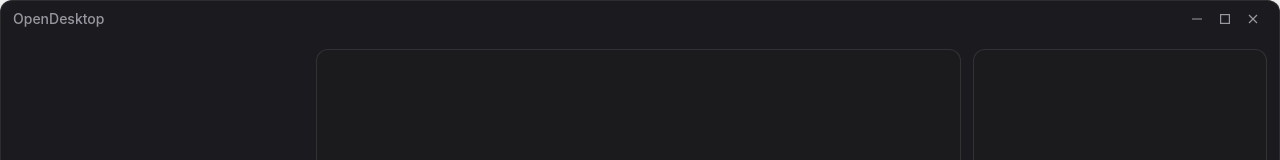
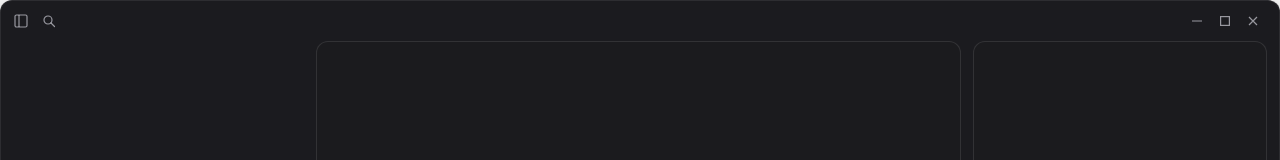
Before and after one commit to Bedirhandd/OpenDesktop, a Svelte app: page / in a window 1280 px wide. Shown: the top 160 px of the page. Built offline with nearby package versions, Linux system fonts and the light colour scheme.

Commit message:
feat(shell): add title bar toolbar buttons with corner-aligned placement
Replace the OpenDesktop label with placeholder sidebar and search controls, inset to nest in the window corner, and balance title bar vertical padding.

```diff
--- a/src/renderer/src/App.svelte
+++ b/src/renderer/src/App.svelte
@@ -75,7 +75,7 @@
 >
   <TitleBar {maximized} />
 
-  <main bind:clientWidth={layoutWidth} class="flex flex-1 p-3 min-block-0">
+  <main bind:clientWidth={layoutWidth} class="flex flex-1 px-3 min-block-0">
     <div class="shrink-0 overflow-hidden min-inline-0" style:width="{sessionsWidth}px">
       <SessionsPanel />
     </div>
--- a/src/renderer/src/components/TitleBar.svelte
+++ b/src/renderer/src/components/TitleBar.svelte
@@ -1,38 +1,34 @@
 <script lang="ts">
   let { maximized = false }: { maximized?: boolean } = $props()
+
+  const titleBarButtonClass = 'text-text-secondary hover:text-text-primary flex items-center justify-center rounded-md transition-colors block-7 inline-7 hover:bg-white/10'
 </script>
 
-<header class="flex shrink-0 items-center justify-between px-3 [-webkit-app-region:drag] block-9">
-  <span class="text-text-secondary text-sm font-medium select-none">OpenDesktop</span>
+<header class="flex shrink-0 items-center justify-between ps-1.5 pe-3 pbs-1.5 pbe-1.5 [-webkit-app-region:drag] block-10">
+  <div class="flex items-center [-webkit-app-region:no-drag]">
+    <button type="button" class={titleBarButtonClass} aria-label="Toggle sidebar">
+      <svg viewBox="0 0 16 16" class="block-4 inline-4" aria-hidden="true">
+        <rect x="2" y="2" width="12" height="12" rx="1.5" fill="none" stroke="currentColor" stroke-width="1.2" />
+        <path d="M6 2v12" stroke="currentColor" stroke-width="1.2" />
+      </svg>
+    </button>
+
+    <button type="button" class={titleBarButtonClass} aria-label="Search">
+      <svg viewBox="0 0 16 16" class="block-4 inline-4" aria-hidden="true">
+        <circle cx="7" cy="7" r="4" fill="none" stroke="currentColor" stroke-width="1.2" />
+        <path d="M10 10l3.5 3.5" stroke="currentColor" stroke-width="1.2" stroke-linecap="round" />
+      </svg>
+    </button>
+  </div>
 
   <div class="flex items-center [-webkit-app-region:no-drag]">
-    <button
-      type="button"
-      class="
-        text-text-secondary
-        hover:text-text-primary
-        flex items-center justify-center rounded-md transition-colors block-7 inline-7
-        hover:bg-white/10
-      "
-      aria-label="Minimize"
-      onclick={() => window.api.minimizeWindow()}
-    >
+    <button type="button" class={titleBarButtonClass} aria-label="Minimize" onclick={() => window.api.minimizeWindow()}>
       <svg viewBox="0 0 10 10" class="block-2.5 inline-2.5" aria-hidden="true">
         <path d="M0 5h10" stroke="currentColor" stroke-width="1.2" />
       </svg>
     </button>
 
-    <button
-      type="button"
-      class="
-        text-text-secondary
-        hover:text-text-primary
-        flex items-center justify-center rounded-md transition-colors block-7 inline-7
-        hover:bg-white/10
-      "
-      aria-label={maximized ? 'Restore' : 'Maximize'}
-      onclick={() => window.api.maximizeWindow()}
-    >
+    <button type="button" class={titleBarButtonClass} aria-label={maximized ? 'Restore' : 'Maximize'} onclick={() => window.api.maximizeWindow()}>
       {#if maximized}
         <svg viewBox="0 0 10 10" class="block-2.5 inline-2.5" aria-hidden="true">
           <path d="M2.5 2.5h5v5M4 0.5h5.5v5.5" fill="none" stroke="currentColor" stroke-width="1.1" />
```
